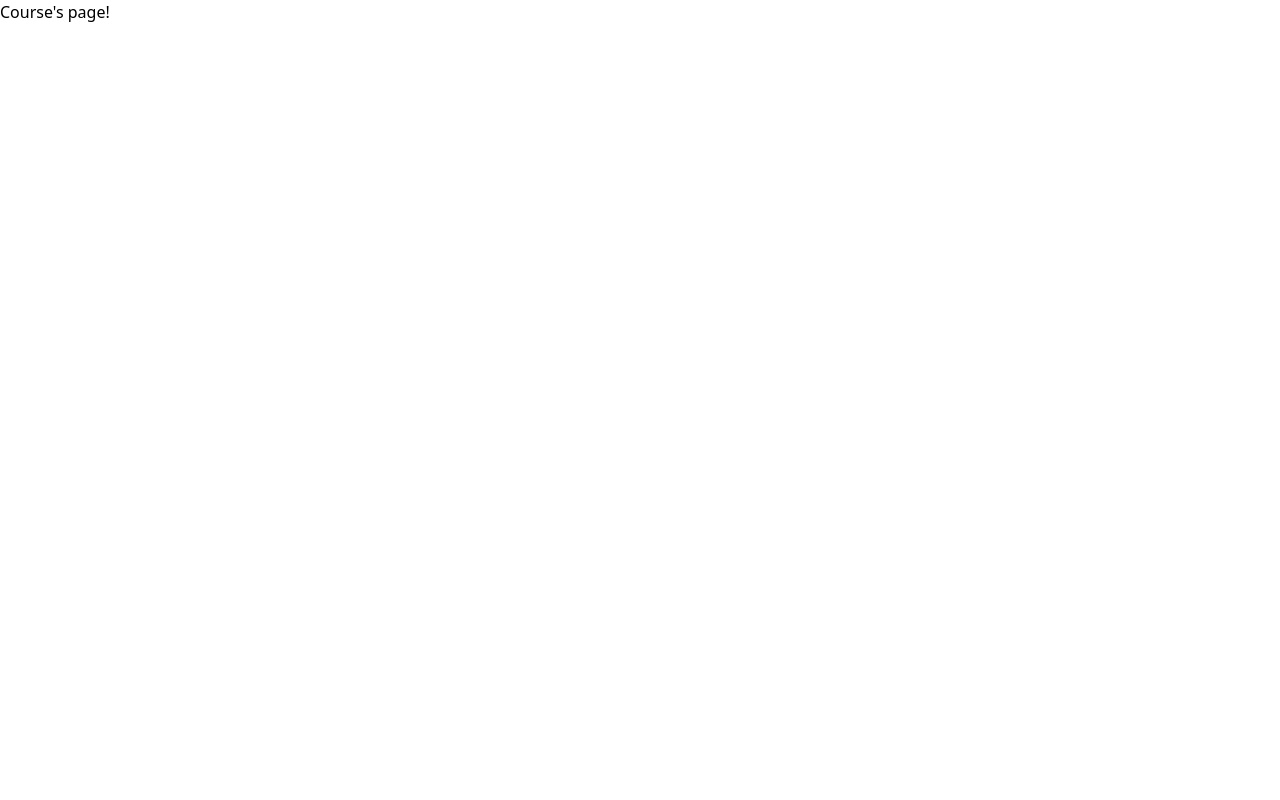
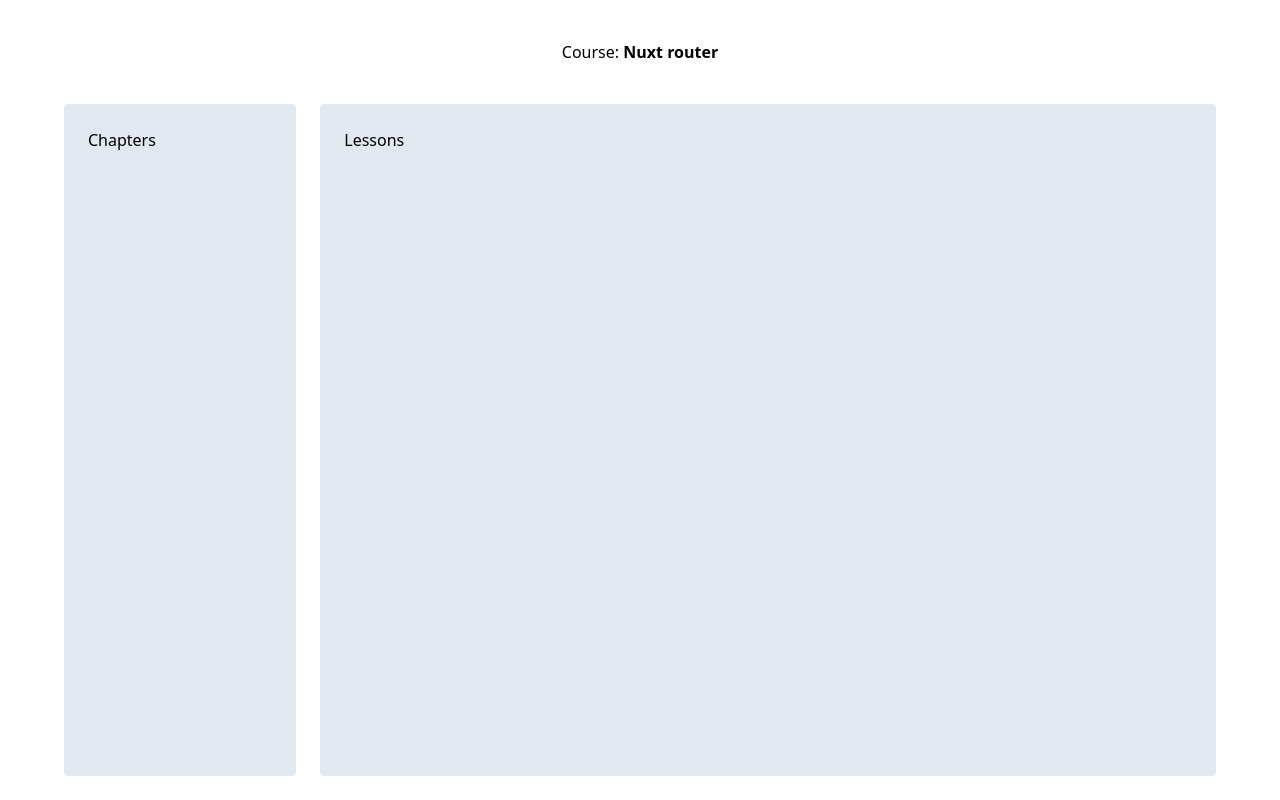
Before and after one commit to braanj/nuxt-3, a Nuxt app: page /course in a window 1280 px wide. Built offline with nearby package versions, Linux system fonts and the light colour scheme.

Commit message:
course layout

```diff
--- a/pages/course.vue
+++ b/pages/course.vue
@@ -1 +1,20 @@
-<template>Course's page!</template>
+<template>
+  <div
+    class="flex flex-col items-center p-6 pt-10 w-full h-full min-h-screen max-w-[1200px] mx-auto"
+  >
+    <div class="porse mb-10">
+      <h1>
+        <span class="font-medium"> Course: </span> <span class="font-bold">Nuxt router</span>
+      </h1>
+    </div>
+
+    <div class="flex flex-grow gap-6 porse h-ful w-full">
+      <div class="p-6 rounded bg-slate-200 w-[25%]">
+        <h2>Chapters</h2>
+      </div>
+      <div class="p-6 rounded bg-slate-200 w-full">
+        <span>Lessons</span>
+      </div>
+    </div>
+  </div>
+</template>
```
